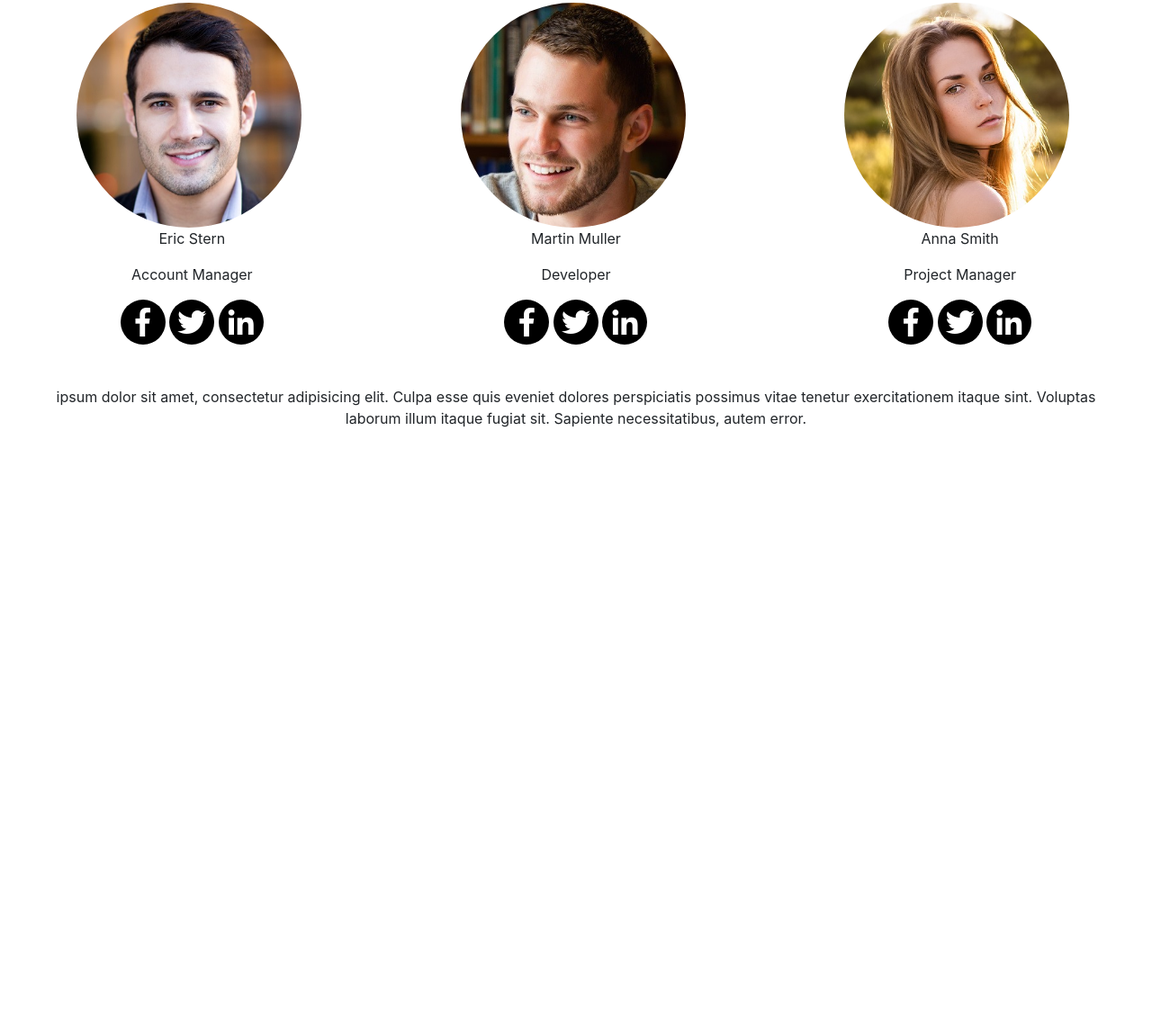
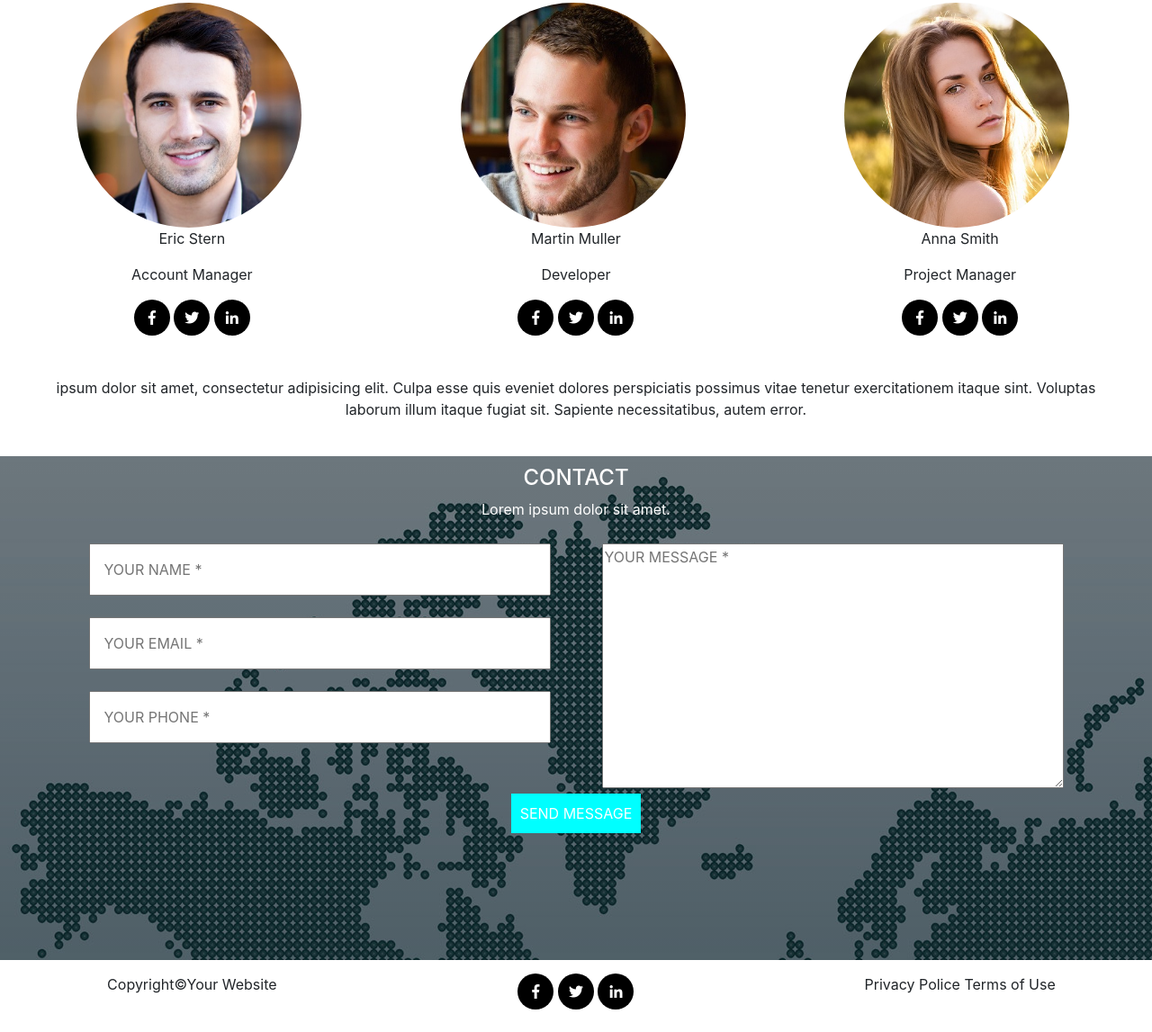
Before and after one commit to Ola1990/bootstrap, a plain HTML site: page bootstrap-warsztaty/index.html in a window 1280 px wide. Shown: the part 2290-3437 px from the top of the page at 90% size. Before the commit the page ends 2807 px from the top, so only its background shows below. Drawn offline with nearby package versions, Linux system fonts and the light colour scheme.

Commit message:
commit footer

```diff
--- a/bootstrap-warsztaty/css/style.css
+++ b/bootstrap-warsztaty/css/style.css
@@ -58,7 +58,7 @@ h1 {
   border-radius: 50%;
   margin: auto;
 }
-#title-services, #title-portfolio, #title-team {
+#title-services, #title-portfolio, #title-team, #title-contact {
     text-align: center;
 }
 .fas, .far  {
@@ -176,9 +176,9 @@ p {
 .icons1 {
     position: relative;
     display: inline-block;
-    font-size: 2rem;
-    height: 50px;
-    width: 50px;
+    font-size: 1rem;
+    height: 40px;
+    width: 40px;
     background-color: black;
     color: white;
     border-radius: 50%;
@@ -187,7 +187,7 @@ p {
 .fab {
     position: absolute;
     top: 50%;
-    left: 25px;
+    left: 20px;
     transform: translate(-50%, -50%);
 
 }
@@ -200,3 +200,39 @@ p {
 #team-footer {
    padding: 40px;
 }
+#contact {
+    text-align: center;
+    background-image: linear-gradient(to bottom, rgba(0, 0, 0, 0.4), rgba(0, 0, 0, 0.4)), url(../img/footer/world-map.jpg);
+    height: 70vh;
+}
+input {
+    width: 95%;
+    padding: 15px;
+}
+textarea {
+    width: 95%;
+    height: 34vh;
+    margin: 0;
+}
+#btn2 {
+    background-color: aqua;
+    color: white;
+    padding: 10px;
+    border: 0;
+}
+#btn2:hover {
+    color: aqua;
+    background-color: white;
+    border: 1px solid aqua;
+}
+#title-contact {
+    color: white;
+    padding: 10px;
+}
+footer {
+    text-align: center;
+    height: 10vh;
+}
+#one, #two, #three  {
+    padding: 15px;
+}
--- a/bootstrap-warsztaty/index.html
+++ b/bootstrap-warsztaty/index.html
@@ -257,6 +257,57 @@
              ipsum dolor sit amet, consectetur adipisicing elit. Culpa esse quis eveniet dolores perspiciatis possimus vitae tenetur exercitationem itaque sint. Voluptas laborum illum itaque fugiat sit. Sapiente necessitatibus, autem error.
         </div>
     </section>
+    <section id="contact">
+        <div id="title-contact">
+            <h4>CONTACT</h4>
+            <p id="section-contact">Lorem ipsum dolor sit amet.</p>
+        </div>
+        <form action="">
+        <div class="container ">
+            <div class="row">
+                <div class="col-md-6">
+
+                        <input type="text" name="name" placeholder="YOUR NAME *"><br><br>
+                        <input type="email" name="email" placeholder="YOUR EMAIL *"><br><br>
+                        <input type="text" name="number" placeholder="YOUR PHONE *">
+                </div>
+                <div class="col-md-6">
+
+                        <textarea name="message" maxlength="1000" id="" cols="30" rows="10" placeholder="YOUR MESSAGE *"></textarea>
+
+                </div>
+                <div class="col-md-12">
+                    <button id="btn2">SEND MESSAGE</button>
+                </div>
+            </div>
+        </div>
+        </form>
+    </section>
+    <footer>
+        <div class="container-fluid">
+            <div class="row">
+                <div class="col-md-4">
+                    <div id="one">Copyright&copy;Your Website</div>
+                </div>
+                <div class="col-md-4">
+                    <div id="two">
+                        <div class="icons1">
+                        <i class="fab fa-facebook-f"></i>
+                        </div>
+                        <div class="icons1">
+                        <i class="fab fa-twitter"></i>
+                        </div>
+                        <div class="icons1">
+                        <i class="fab fa-linkedin-in"></i>
+                        </div>
+                    </div>
+                </div>
+                <div class="col-md-4">
+                    <p id="three">Privacy Police   Terms of Use</p>
+                </div>
+            </div>
+        </div>
+    </footer>
 
 
 
```
